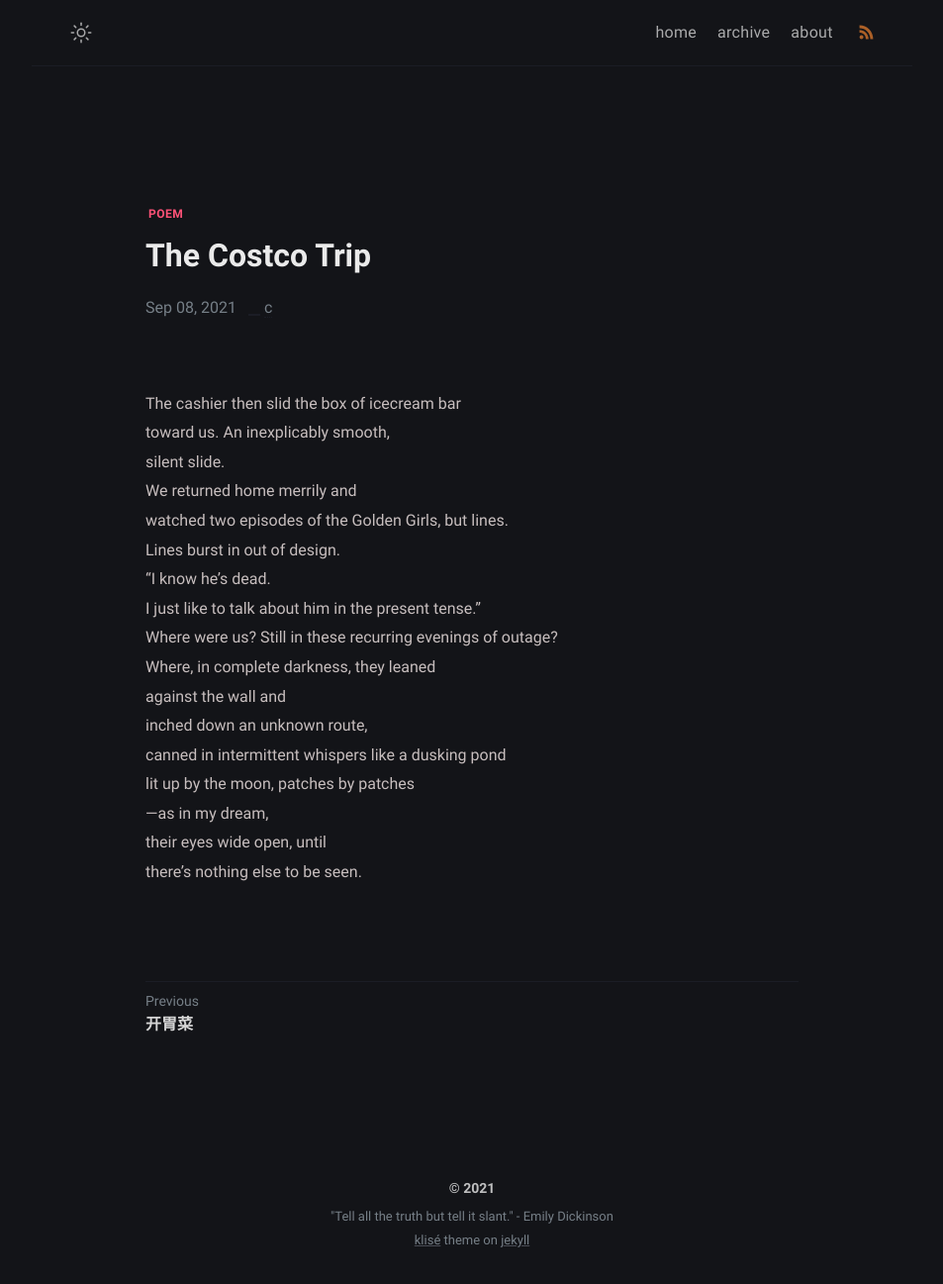
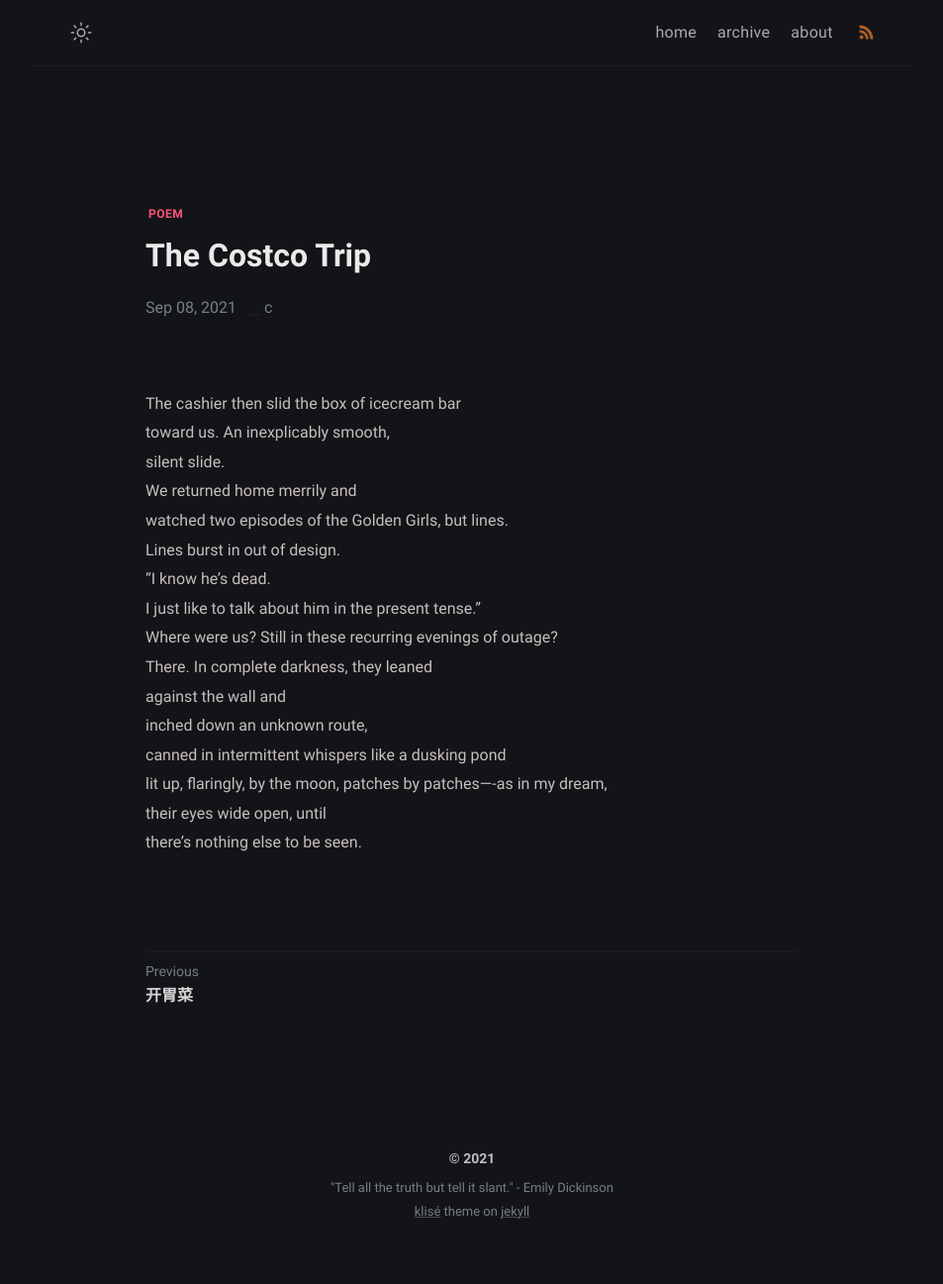
Before and after one commit to yijingch/afistforair.github.io, a Jekyll site: the page built from _posts/the-costco-trip/2021-09-09-the-costco-trip.md, in a window 1280 px wide. Shown: the whole page at 99% size, without its empty margins (163-1116 px from the left). Built offline with Jekyll 4.4.1, drawn with Linux system fonts in a browser that asks for light colours; after the commit the page ends 1268 px from its top, so only the background shows below that.

Commit message:
edit post

```diff
--- a/_posts/the-costco-trip/2021-09-09-the-costco-trip.md
+++ b/_posts/the-costco-trip/2021-09-09-the-costco-trip.md
@@ -13,11 +13,12 @@ Lines burst in out of design.
 “I know he’s dead.
 I just like to talk about him in the present tense.”
 Where were us? Still in these recurring evenings of outage?
-Where, in complete darkness, they leaned
+There. In complete darkness, they leaned
 against the wall and
 inched down an unknown route,
 canned in intermittent whispers like a dusking pond
-lit up by the moon, patches by patches
-—as in my dream,
+lit up, flaringly,
+by the moon, patches
+by patches—-as in my dream,
 their eyes wide open, until
 there’s nothing else to be seen.
```
